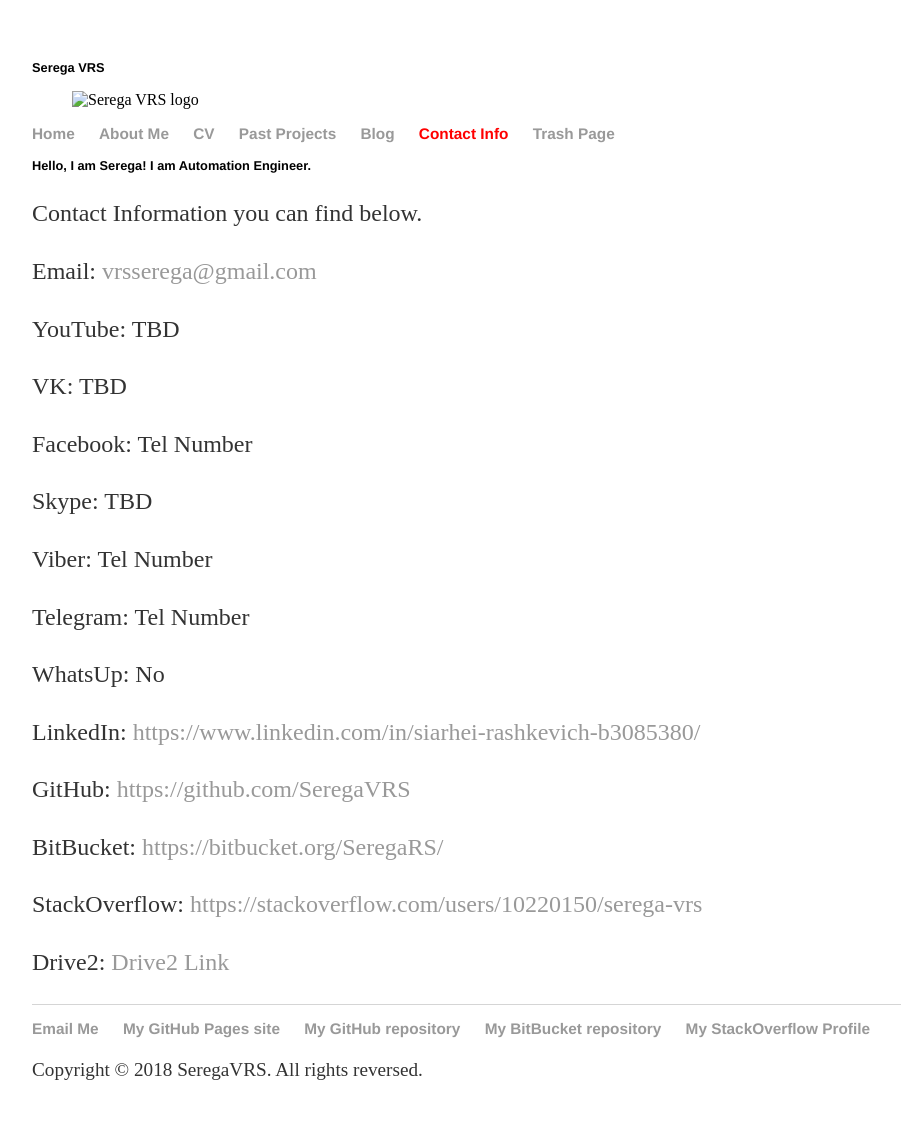
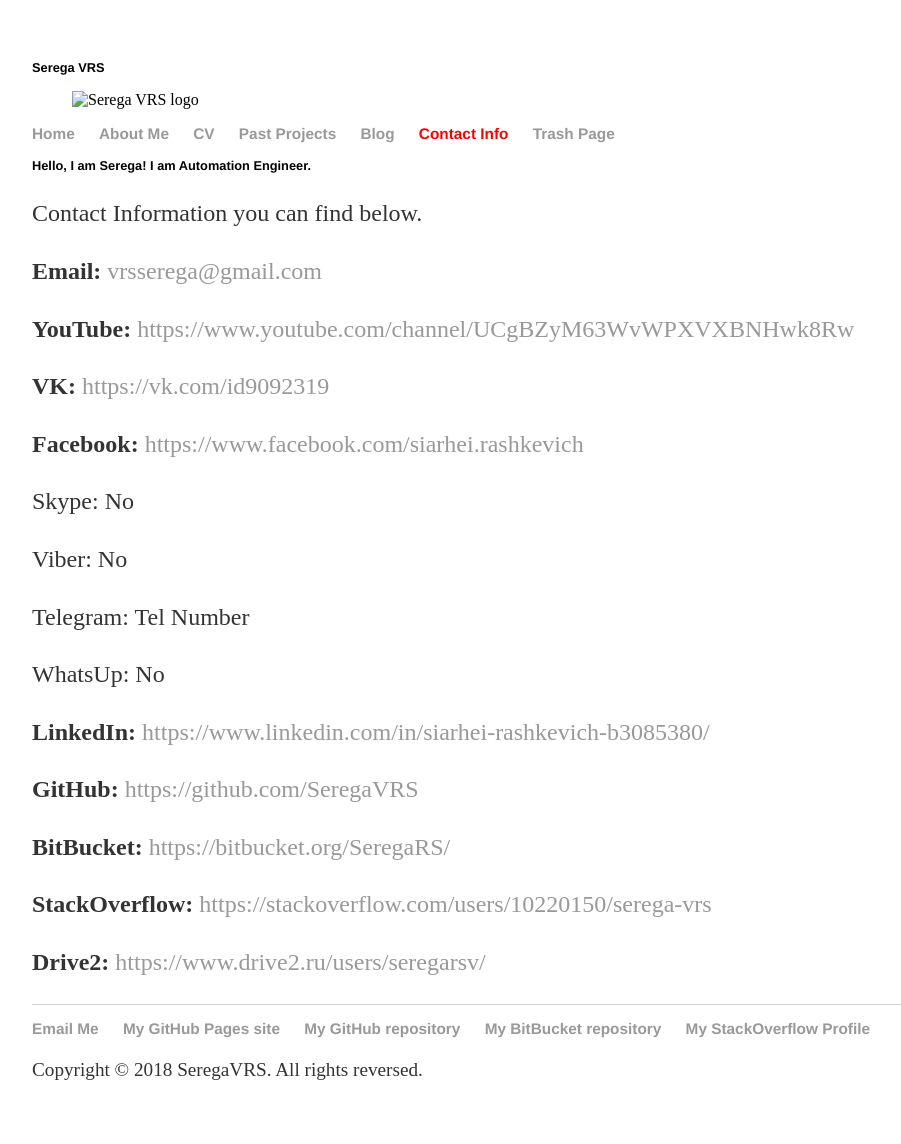
Before and after one commit to SeregaVRS/SeregaVRS.github.io, a Jekyll site: the page built from contactinfo/index.html, in a window 1280 px wide. Shown: the whole page, without its empty margins (160-1061 px from the left). Built offline with Jekyll 4.4.1, drawn with Linux system fonts in a browser that asks for light colours.

Commit message:
added new info

```diff
--- a/contactinfo/index.html
+++ b/contactinfo/index.html
@@ -5,22 +5,21 @@ title: ! Contact Info will be here !
 <div class="blurb">
   <h1>Hello, I am Serega! I am Automation Engineer.</h1>
   <p>Contact Information you can find below.</p>
-  <p>Email: <a href="mailto:vrsserega@gmail.com">vrsserega@gmail.com</a></p>
+  <p><strong>Email:</strong> <a href="mailto:vrsserega@gmail.com">vrsserega@gmail.com</a></p>
   <p/></p>
-  <p>YouTube: TBD</p>
-  <p>VK: TBD</p>
-  <p>Facebook: Tel Number</p>
+  <p><strong>YouTube:</strong> <a href="https://www.youtube.com/channel/UCgBZyM63WvWPXVXBNHwk8Rw">https://www.youtube.com/channel/UCgBZyM63WvWPXVXBNHwk8Rw</a></p>
+  <p><strong>VK:</strong> <a href="https://vk.com/id9092319">https://vk.com/id9092319</a></p>
+  <p><strong>Facebook:</strong> <a href="https://www.facebook.com/siarhei.rashkevich">https://www.facebook.com/siarhei.rashkevich</a></p>
   <p/></p>
-  <p>Skype: TBD</p>
-  <p>Viber: Tel Number</p>
+  <p>Skype: No</p>
+  <p>Viber: No</p>
   <p>Telegram: Tel Number</p>
   <p>WhatsUp: No</p>
   <p/></p>
-  <p>LinkedIn: <a href="https://www.linkedin.com/in/siarhei-rashkevich-b3085380/"> https://www.linkedin.com/in/siarhei-rashkevich-b3085380/ </a></p>
-  <p>GitHub: <a href="https://github.com/SeregaVRS">https://github.com/SeregaVRS</a></p>
-  <p>BitBucket: <a href="https://bitbucket.org/SeregaRS/">https://bitbucket.org/SeregaRS/</a></p>
-  <p>StackOverflow: <a href="https://stackoverflow.com/users/10220150/serega-vrs">https://stackoverflow.com/users/10220150/serega-vrs</a></p>
+  <p><strong>LinkedIn:</strong> <a href="https://www.linkedin.com/in/siarhei-rashkevich-b3085380/"> https://www.linkedin.com/in/siarhei-rashkevich-b3085380/ </a></p>
+  <p><strong>GitHub:</strong> <a href="https://github.com/SeregaVRS">https://github.com/SeregaVRS</a></p>
+  <p><strong>BitBucket:</strong> <a href="https://bitbucket.org/SeregaRS/">https://bitbucket.org/SeregaRS/</a></p>
+  <p><strong>StackOverflow:</strong> <a href="https://stackoverflow.com/users/10220150/serega-vrs">https://stackoverflow.com/users/10220150/serega-vrs</a></p>
   <p/></p>
-  <p>Drive2: <a href="Drive2">Drive2 Link</a></p>
+  <p><strong>Drive2:</strong> <a href="https://www.drive2.ru/users/seregarsv/">https://www.drive2.ru/users/seregarsv/</a></p>
 </div>
-<!-- /.blurb -->
```
